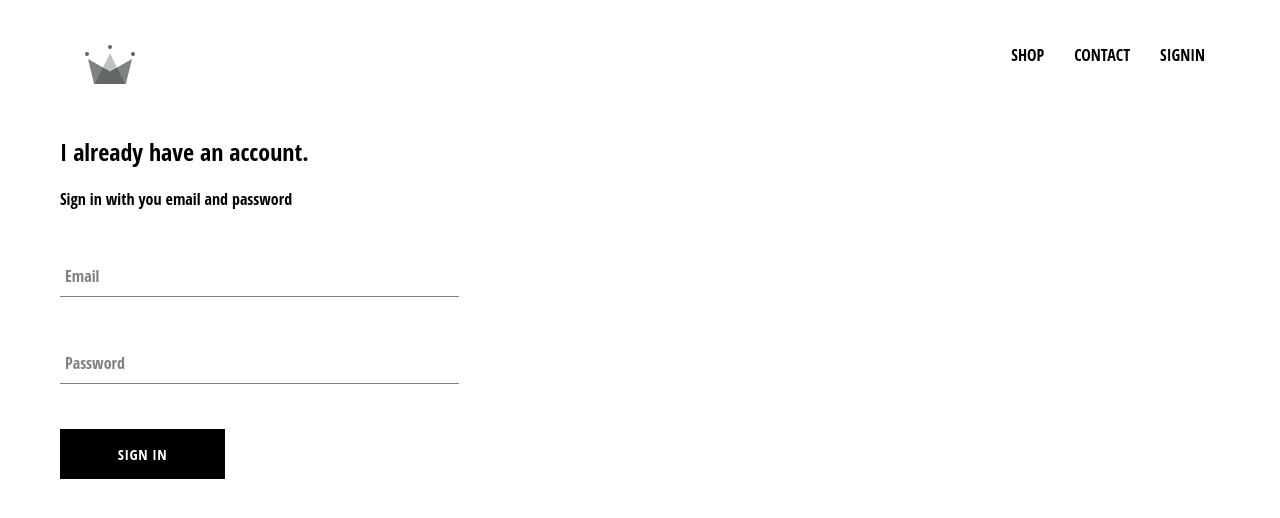
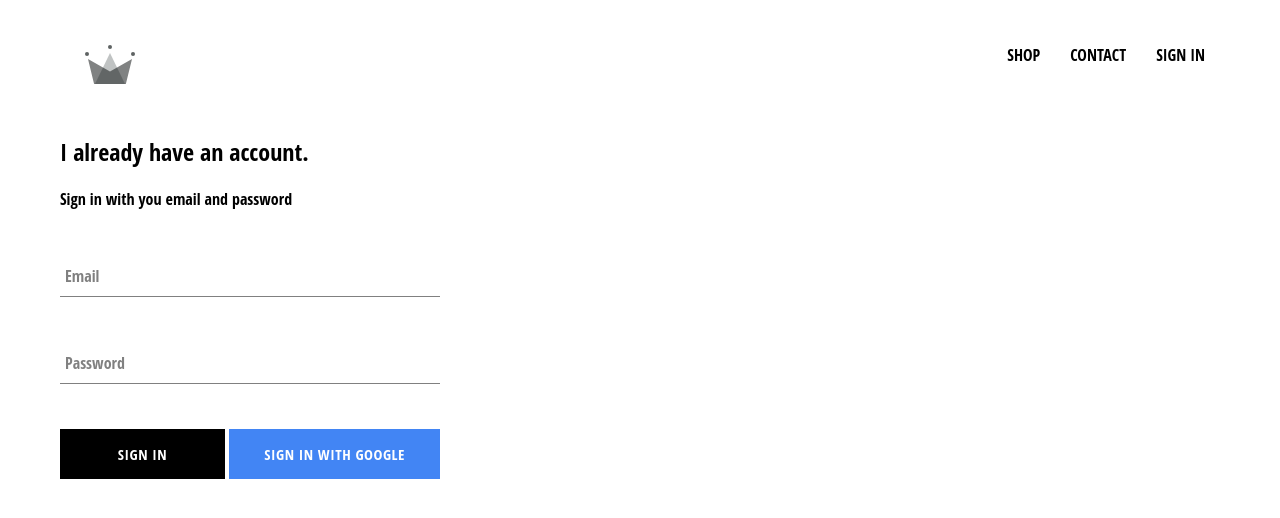
Before and after one commit to marcellogoiaba/e-commerce-react, a React (Create React App) app: page /signin in a window 1280 px wide. Shown: the top 518 px of the page. Built offline with nearby package versions, Linux system fonts and the light colour scheme; no server answers; the HTML template or start-up script is replaced by a standard one.

Commit message:
integrated app with firebase and implemented sign in with Google

```diff
--- a/package.json
+++ b/package.json
@@ -6,6 +6,7 @@
     "@testing-library/jest-dom": "^5.11.9",
     "@testing-library/react": "^11.2.3",
     "@testing-library/user-event": "^12.6.0",
+    "firebase": "^8.2.4",
     "node-sass": "^4.0.0",
     "react": "^17.0.1",
     "react-dom": "^17.0.1",
--- a/src/App.css
+++ b/src/App.css
@@ -1,6 +1,10 @@
 body {
     font-family: 'Open Sans Condensed';
     padding: 20px 60px;
+}
+
+* {
+    box-sizing: border-box;
 }
 
 a {
--- a/src/App.js
+++ b/src/App.js
@@ -1,22 +1,49 @@
 import React from 'react';
-import HomePage from './pages/homepage/homepage.component'
-import ShopPage from './pages/shop/shop.component';
-import Header from './components/header/header.component';
-import SignInAndSignUp from './pages/sign-in-and-sign-up/sign-in-and-sign-up.component';
-import { Route, Switch } from 'react-router-dom';
+import { Switch, Route } from 'react-router-dom';
+
 import './App.css';
 
-function App() {
+import HomePage from './pages/homepage/homepage.component';
+import ShopPage from './pages/shop/shop.component';
+import SignInAndSignUpPage from './pages/sign-in-and-sign-up/sign-in-and-sign-up.component';
+import Header from './components/header/header.component';
+import { auth } from './firebase/firebase.utils';
+
+class App extends React.Component {
+  constructor() {
+    super();
+
+    this.state = {
+      currentUser: null
+    };
+  }
+
+  unsubscribeFromAuth = null;
+
+  componentDidMount() {
+    this.unsubscribeFromAuth = auth.onAuthStateChanged(user => {
+      this.setState({ currentUser: user });
+
+      console.log(user);
+    });
+  }
+
+  componentWillUnmount() {
+    this.unsubscribeFromAuth();
+  }
+
+  render() {
     return (
       <div>
-      <Header />
+        <Header currentUser={this.state.currentUser} />
         <Switch>
           <Route exact path='/' component={HomePage} />
-        <Route exact path='/shop' component={ShopPage} />
-        <Route exact path='/signIn' component={SignInAndSignUp} />
+          <Route path='/shop' component={ShopPage} />
+          <Route path='/signin' component={SignInAndSignUpPage} />
         </Switch>
       </div>
     );
   }
+}
 
 export default App;
--- a/src/components/custom-button/custom-button.component.jsx
+++ b/src/components/custom-button/custom-button.component.jsx
@@ -1,8 +1,8 @@
 import React from 'react';
 import './custom-button.styles.scss';
 
-const CustomButton = ({ children, ...otherProps }) => (
-    <button className='custom-button' {...otherProps}>{children}</button>
+const CustomButton = ({ children, isGoogleSignIn, ...otherProps }) => (
+    <button className={`${isGoogleSignIn  ? 'googleSignIn' : ''} custom-button`}{...otherProps}>{children}</button>
 )
 
 export default CustomButton
--- a/src/components/custom-button/custom-button.styles.scss
+++ b/src/components/custom-button/custom-button.styles.scss
@@ -19,4 +19,13 @@
     color: black;
     border: 1px solid black;
   }
+
+  &.googleSignIn {
+    background-color: #4285f4;
+    color: #ffffff;
+
+    &:hover {
+      background-color: #357ae8;
+    }
+  }
 }
--- a/src/components/header/header.component.jsx
+++ b/src/components/header/header.component.jsx
@@ -2,8 +2,10 @@
 import { Link } from 'react-router-dom';
 import './header.styles.scss';
 import { ReactComponent as Logo } from '../../assets/crown.svg';
+import { auth } from '../../firebase/firebase.utils';
 
-const Header = () => (
+const Header = ({currentUser}) => (
+
   <div className='header'>
     <Link className='logo-container' to='/' >
       <Logo className='logo' />
@@ -15,9 +17,14 @@
       <Link className='option' to='/contact'>
         CONTACT
       </Link>
-      <Link className='option' to='/signin'>
-        Signin
-      </Link>
+      {
+        console.log(currentUser),
+        currentUser ?
+        <div className='option' onClick={() => auth.signOut()}>Sign Out</div> :
+        <Link className='option' to='/signin'>
+          Sign in
+        </Link>
+      }
     </div>
   </div>
 
--- a/src/components/header/header.styles.scss
+++ b/src/components/header/header.styles.scss
@@ -22,6 +22,7 @@
         .option {
             padding: 10px 15px;
             text-transform: uppercase;
+            cursor: pointer;
         }
     }
 }
--- a/src/components/sign-in/sign-in.component.jsx
+++ b/src/components/sign-in/sign-in.component.jsx
@@ -1,6 +1,7 @@
 import React from 'react';
 import FormInput from '../form-input/form-input.component';
 import CustomButton from '../custom-button/custom-button.component';
+import { signInWithGoogle } from '../../firebase/firebase.utils';
 
 import './sign-in.styles.scss';
 
@@ -35,7 +36,10 @@
 						required handleChange={this.handleChange} label='Email' />
 					<FormInput name='password' type="password" value={this.state.password}
 						required handleChange={this.handleChange} label='Password' />
-					<CustomButton type="submit">Sign In</CustomButton>
+					<div className='buttons'>
+						<CustomButton type="submit">Sign In</CustomButton>
+						<CustomButton onClick={signInWithGoogle} isGoogleSignIn>Sign In With Google</CustomButton>
+					</div>
 				</form>
 			</div>
 		)
--- a/src/components/sign-in/sign-in.styles.scss
+++ b/src/components/sign-in/sign-in.styles.scss
@@ -1,9 +1,13 @@
 .sign-in {
-    width: 30vw;
+    width: 380px;
     display: flex;
     flex-direction: column;
 
     .title {
         margin: 10px 0;
     }
+    .buttons {
+      display: flex;
+      justify-content: space-between;
+    }
 }
--- /dev/null
+++ b/src/firebase/firebase.utils.jsx
@@ -0,0 +1,25 @@
+import firebase from 'firebase/app';
+import 'firebase/firestore';
+import 'firebase/auth';
+import { initialize } from 'workbox-google-analytics';
+
+const config  = {
+    apiKey: "AIzaSyDHjjsLwSpx6cAYnWdIROOtmeXCaz-0A-8",
+    authDomain: "crown-db-1f8fe.firebaseapp.com",
+    projectId: "crown-db-1f8fe",
+    storageBucket: "crown-db-1f8fe.appspot.com",
+    messagingSenderId: "393788786382",
+    appId: "1:393788786382:web:b1395cf17e08081fe8729f",
+    measurementId: "G-18LG0XXBSY"
+  };
+
+  firebase.initializeApp(config);
+
+  export const auth = firebase.auth();
+  export const firestore = firebase.firestore();
+
+  const provider = new firebase.auth.GoogleAuthProvider();
+  provider.setCustomParameters({prompt: 'select_account'});
+
+  export const signInWithGoogle = () => auth.signInWithPopup(provider);
+  export default firebase;
```
Also changed, not shown: 2 other files (tests, documents, lock files or other folders). Lines whose indentation alone changed are shown as unchanged.
